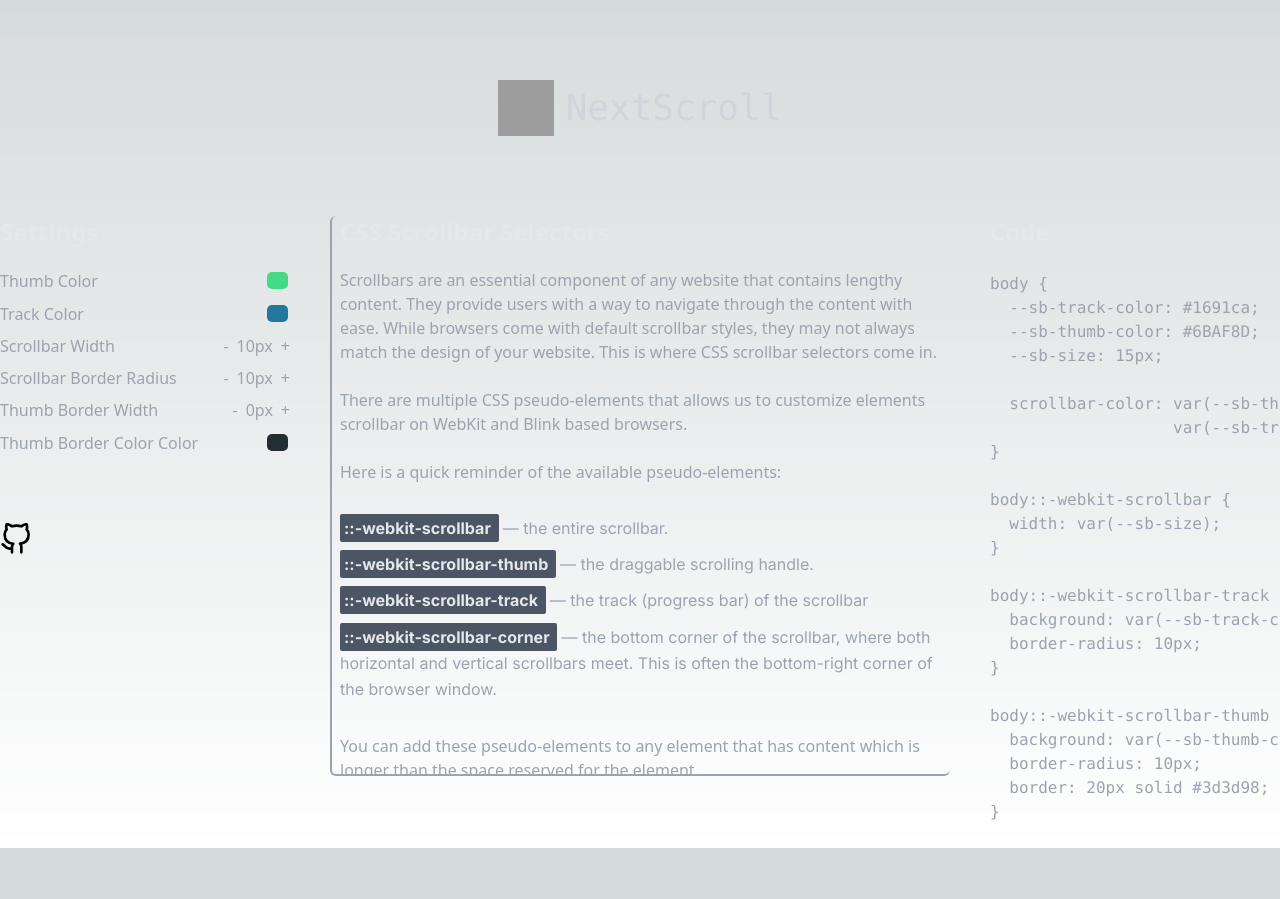
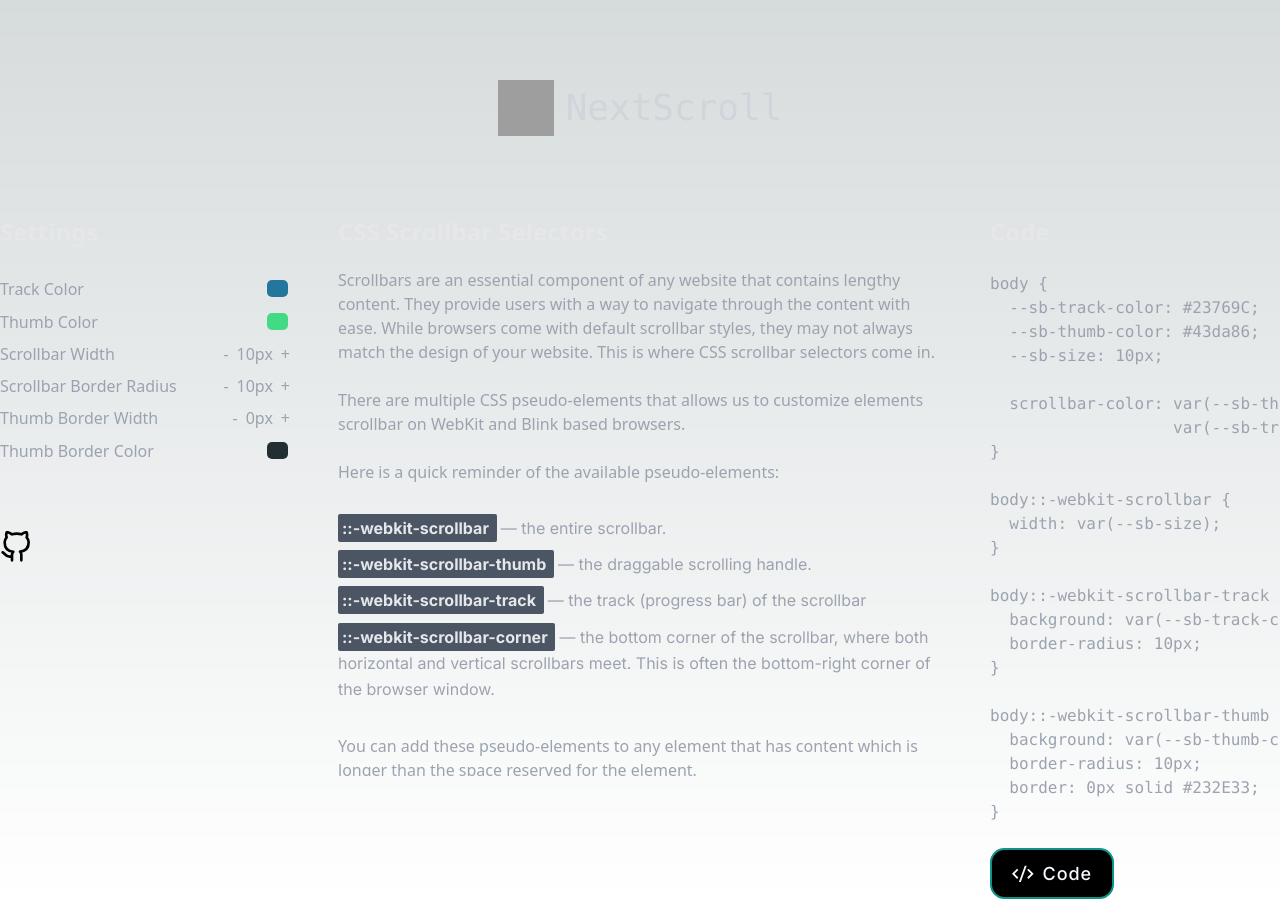
Before and after one commit to shaiadul/nextscroll, a Next.js app: page / in a window 1280 px wide. Shown: the top 899 px of the page. Before the commit the page ends 848 px from the top, so only its background shows below. Built offline with nearby package versions, Linux system fonts and the light colour scheme; grey boxes are pictures that could not be loaded.

Commit message:
ready for deploy

```diff
--- /dev/null
+++ b/app/context/codeContext.jsx
@@ -0,0 +1,29 @@
+"use client";
+import { createContext, useContext, useState } from "react";
+
+const CodeContext = createContext();
+
+export const CodeProvider = ({ children }) => {
+  // State to manage settings
+  const [settings, setSettings] = useState({
+    thumbColor: "#43da86",
+    trackColor: "#23769C",
+    scrollbarWidth: 10,
+    scrollbarBorderRadius: 10,
+    thumbBorderWidth: 0,
+    thumbBorderColor: "#232E33",
+  });
+
+  return (
+    <CodeContext.Provider
+      value={{
+        settings,
+        setSettings,
+      }}
+    >
+      {children}
+    </CodeContext.Provider>
+  );
+};
+
+export const useCode = () => useContext(CodeContext);
--- a/app/globals.css
+++ b/app/globals.css
@@ -47,3 +47,52 @@ body {
 }
 
 /*------ input_style_dark ------*/
+.cssbuttons-io {
+  position: relative;
+  font-family: inherit;
+  font-weight: 500;
+  font-size: 18px;
+  letter-spacing: 0.05em;
+  border-radius: 0.8em;
+  border: 2px solid #0d9488;
+  background: linear-gradient(to right, #2db8e2, #00e099);
+  color: ghostwhite;
+  overflow: hidden;
+}
+.cssbuttons-io svg {
+  width: 1.2em;
+  height: 1.2em;
+  margin-right: 0.5em;
+}
+.cssbuttons-io span {
+  position: relative;
+  z-index: 10;
+  transition: color 0.4s;
+  display: inline-flex;
+  align-items: center;
+  padding: 10px 20px;
+  /* padding: 0.8em 1.2em 0.8em 1.05em; */
+}
+.cssbuttons-io::before,
+.cssbuttons-io::after {
+  position: absolute;
+  top: 0;
+  left: 0;
+  width: 100%;
+  height: 100%;
+  z-index: 0;
+}
+.cssbuttons-io::before {
+  content: "";
+  background: #000;
+  width: 120%;
+  left: -10%;
+  transform: skew(30deg);
+  transition: transform 0.4s cubic-bezier(0.3, 1, 0.8, 1);
+}
+.cssbuttons-io:hover::before {
+  transform: translate3d(100%, 0, 0);
+}
+.cssbuttons-io:active {
+  transform: scale(0.95);
+}
--- a/app/layout.js
+++ b/app/layout.js
@@ -1,6 +1,7 @@
 import { Inter } from "next/font/google";
 import "./globals.css";
 import TopHead from "@/components/TopHead";
+import { CodeProvider } from "./context/codeContext";
 
 const inter = Inter({ subsets: ["latin"] });
 
@@ -13,8 +14,10 @@ export default function RootLayout({ children }) {
   return (
     <html lang="en">
       <body className={inter.className}>
-        <TopHead />
-        {children}
+        <CodeProvider>
+          <TopHead />
+          {children}
+        </CodeProvider>
       </body>
     </html>
   );
--- a/components/code/index.jsx
+++ b/components/code/index.jsx
@@ -1,19 +1,52 @@
-// Code.js
-
-import React from "react";
+"use client";
+import { useCode } from "@/app/context/codeContext";
+import React, { useRef } from "react";
 
 const Code = () => {
+  const { settings } = useCode();
+  const {
+    thumbColor,
+    trackColor,
+    scrollbarWidth,
+    scrollbarBorderRadius,
+    thumbBorderWidth,
+    thumbBorderColor,
+  } = settings;
+
+  const codeRef = useRef(null);
+
+  const handleCopyClick = () => {
+    if (codeRef.current) {
+      const codeText = codeRef.current.innerText;
+
+      // Create a temporary textarea element to copy the text to the clipboard
+      const textarea = document.createElement("textarea");
+      textarea.value = codeText;
+      document.body.appendChild(textarea);
+
+      // Select and copy the text
+      textarea.select();
+      document.execCommand("copy");
+
+      // Remove the temporary textarea
+      document.body.removeChild(textarea);
+
+      // Log or show a message to indicate the copy action
+      console.log("Code copied to clipboard!");
+    }
+  };
+
   return (
     <div>
       <h1 className="text-2xl text-gray-200 font-sans font-semibold">Code</h1>
 
       <div className="text-gray-400">
-        <pre>
+        <pre ref={codeRef}>
           {`
 body {
-  --sb-track-color: #1691ca;
-  --sb-thumb-color: #6BAF8D;
-  --sb-size: 15px;
+  --sb-track-color: ${trackColor};
+  --sb-thumb-color: ${thumbColor};
+  --sb-size: ${scrollbarWidth}px;
 
   scrollbar-color: var(--sb-thumb-color)
                    var(--sb-track-color);
@@ -25,16 +58,31 @@ body::-webkit-scrollbar {
 
 body::-webkit-scrollbar-track {
   background: var(--sb-track-color);
-  border-radius: 10px;
+  border-radius: ${scrollbarBorderRadius}px;
 }
 
 body::-webkit-scrollbar-thumb {
   background: var(--sb-thumb-color);
-  border-radius: 10px;
-  border: 20px solid #3d3d98;
+  border-radius: ${scrollbarBorderRadius}px;
+  border: ${thumbBorderWidth}px solid ${thumbBorderColor};
 }
           `}
         </pre>
+
+        <div>
+          <button className="cssbuttons-io" onClick={handleCopyClick}>
+            <span>
+              <svg xmlns="http://www.w3.org/2000/svg" viewBox="0 0 24 24">
+                <path fill="none" d="M0 0h24v24H0z"></path>
+                <path
+                  fill="currentColor"
+                  d="M24 12l-5.657 5.657-1.414-1.414L21.172 12l-4.243-4.243 1.414-1.414L24 12zM2.828 12l4.243 4.243-1.414 1.414L0 12l5.657-5.657L7.07 7.757 2.828 12zm6.96 9H7.66l6.552-18h2.128L9.788 21z"
+                ></path>
+              </svg>{" "}
+              Code
+            </span>
+          </button>
+        </div>
       </div>
     </div>
   );
--- a/components/description/index.jsx
+++ b/components/description/index.jsx
@@ -1,8 +1,46 @@
-import React from "react";
+"use client";
+import { useCode } from "@/app/context/codeContext";
 
 const Description = () => {
+  const {
+    settings: {
+      thumbColor,
+      trackColor,
+      scrollbarWidth,
+      scrollbarBorderRadius,
+      thumbBorderWidth,
+      thumbBorderColor,
+    },
+  } = useCode();
+
   return (
-    <section className="col-span-2 mb-5 border-gray-400 border-l-2 border-b-2 px-2 h-[70vh] overflow-y-scroll rounded-md">
+    <section
+      className={`col-span-2 mb-5 px-2 h-[70vh] overflow-y-scroll section scrollbar`}
+    >
+      <style jsx>{`
+        .section {
+          --sb-track-color: ${trackColor};
+          --sb-thumb-color: ${thumbColor};
+          --sb-size: ${scrollbarWidth}px;
+
+          scrollbar-color: var(--sb-thumb-color) var(--sb-track-color);
+        }
+
+        .section::-webkit-scrollbar {
+          width: var(--sb-size);
+        }
+
+        .section::-webkit-scrollbar-track {
+          background: var(--sb-track-color);
+          border-radius: ${scrollbarBorderRadius}px;
+        }
+
+        .section::-webkit-scrollbar-thumb {
+          background: var(--sb-thumb-color);
+          border-radius: ${scrollbarBorderRadius}px;
+          border: ${thumbBorderWidth}px solid ${thumbBorderColor};
+        }
+      `}</style>
       <h1 className="text-2xl text-gray-200 font-sans font-semibold">
         CSS Scrollbar Selectors
       </h1>
--- a/components/setting/index.jsx
+++ b/components/setting/index.jsx
@@ -1,6 +1,34 @@
+"use client";
+import { useCode } from "@/app/context/codeContext";
 import React from "react";
 
 const SettingBar = () => {
+  const { settings, setSettings } = useCode();
+
+  const handleSettingChange = (name, value) => {
+    // Ensure the value is positive or zero for specific properties
+    let validValue;
+    switch (name) {
+      case "scrollbarWidth":
+      case "scrollbarBorderRadius":
+      case "thumbBorderWidth":
+        validValue = Math.max(0, value);
+        break;
+      default:
+        validValue = value;
+    }
+
+    setSettings((prevSettings) => ({
+      ...prevSettings,
+      [name]: validValue,
+    }));
+  };
+  const handleColorChange = (name, color) => {
+    setSettings((prevSettings) => ({
+      ...prevSettings,
+      [name]: color,
+    }));
+  };
   return (
     <div>
       <h1 className="text-2xl text-gray-200 font-sans font-semibold">
@@ -8,16 +36,7 @@ const SettingBar = () => {
       </h1>
 
       <div className="py-5 text-gray-400 text-md font-sans">
-        <div className="flex justify-between items-center">
-          <span>Thumb Color</span>
-          <input
-            className="input_style"
-            type="color"
-            name="thumb"
-            id="thumb"
-            defaultValue="#43da86"
-          />
-        </div>
+        {/* Track Color */}
         <div className="flex justify-between items-center my-2">
           <span>Track Color</span>
           <input
@@ -25,48 +44,126 @@ const SettingBar = () => {
             type="color"
             name="track"
             id="track"
-            defaultValue="#23769C"
+            value={settings.trackColor}
+            onChange={(e) => handleColorChange("trackColor", e.target.value)}
+          />
+        </div>
+        {/* Thumb Color */}
+        <div className="flex justify-between items-center my-2">
+          <span>Thumb Color</span>
+          <input
+            className="input_style"
+            type="color"
+            name="thumbColor"
+            id="thumbColor"
+            value={settings.thumbColor}
+            onChange={(e) => handleColorChange("thumbColor", e.target.value)}
           />
         </div>
         <div className="flex justify-between items-center my-2">
           <span>Scrollbar Width</span>
           <div className="flex justify-between items-center">
-            <button> - </button>
-            <button className="mx-2 read-only:"> 10px </button>
-            <button> + </button>
+            <button
+              onClick={() =>
+                handleSettingChange(
+                  "scrollbarWidth",
+                  settings.scrollbarWidth - 1
+                )
+              }
+            >
+              -
+            </button>
+            <button className="mx-2 read-only:">
+              {settings.scrollbarWidth}px
+            </button>
+            <button
+              onClick={() =>
+                handleSettingChange(
+                  "scrollbarWidth",
+                  settings.scrollbarWidth + 1
+                )
+              }
+            >
+              +
+            </button>
           </div>
         </div>
+
         <div className="flex justify-between items-center my-2">
           <span>Scrollbar Border Radius</span>
           <div className="flex justify-between items-center">
-            <button> - </button>
-            <button className="mx-2 read-only:"> 10px </button>
-            <button> + </button>
+            <button
+              onClick={() =>
+                handleSettingChange(
+                  "scrollbarBorderRadius",
+                  settings.scrollbarBorderRadius - 1
+                )
+              }
+            >
+              -
+            </button>
+            <button className="mx-2 read-only:">
+              {settings.scrollbarBorderRadius}px
+            </button>
+            <button
+              onClick={() =>
+                handleSettingChange(
+                  "scrollbarBorderRadius",
+                  settings.scrollbarBorderRadius + 1
+                )
+              }
+            >
+              +
+            </button>
           </div>
         </div>
+
         <div className="flex justify-between items-center my-2">
           <span>Thumb Border Width</span>
           <div className="flex justify-between items-center">
-            <button> - </button>
-            <button className="mx-2 read-only:"> 0px </button>
-            <button> + </button>
+            <button
+              onClick={() =>
+                handleSettingChange(
+                  "thumbBorderWidth",
+                  settings.thumbBorderWidth - 1
+                )
+              }
+            >
+              -
+            </button>
+            <button className="mx-2 read-only:">
+              {settings.thumbBorderWidth}px
+            </button>
+            <button
+              onClick={() =>
+                handleSettingChange(
+                  "thumbBorderWidth",
+                  settings.thumbBorderWidth + 1
+                )
+              }
+            >
+              +
+            </button>
           </div>
         </div>
+        {/* Thumb Border Color */}
         <div className="flex justify-between items-center my-2">
-          <span>Thumb Border Color Color</span>
+          <span>Thumb Border Color</span>
           <input
             className="input_style"
             type="color"
-            name="thumb-border"
-            id="thumb-border"
-            defaultValue="#232E33"
+            name="thumbBorderColor"
+            id="thumbBorderColor"
+            value={settings.thumbBorderColor}
+            onChange={(e) =>
+              handleColorChange("thumbBorderColor", e.target.value)
+            }
           />
         </div>
       </div>
 
-
       <div className="group relative my-10 mx-auto">
-        <button>
+        <button href="https://github.com/shaiadul/nextscroll">
           <svg
             stroke-linejoin="round"
             stroke-linecap="round"
--- a/package.json
+++ b/package.json
@@ -18,6 +18,7 @@
     "eslint": "^8",
     "eslint-config-next": "14.0.3",
     "postcss": "^8",
+    "tailwind-scrollbar": "^3.0.5",
     "tailwindcss": "^3.3.0"
   }
 }
--- a/tailwind.config.js
+++ b/tailwind.config.js
@@ -14,5 +14,7 @@ module.exports = {
       },
     },
   },
-  plugins: [],
+  plugins: [
+    require('tailwind-scrollbar')({ nocompatible: true }),
+],
 }
```
Also changed, not shown: 1 other file (tests, documents, lock files or other folders).
